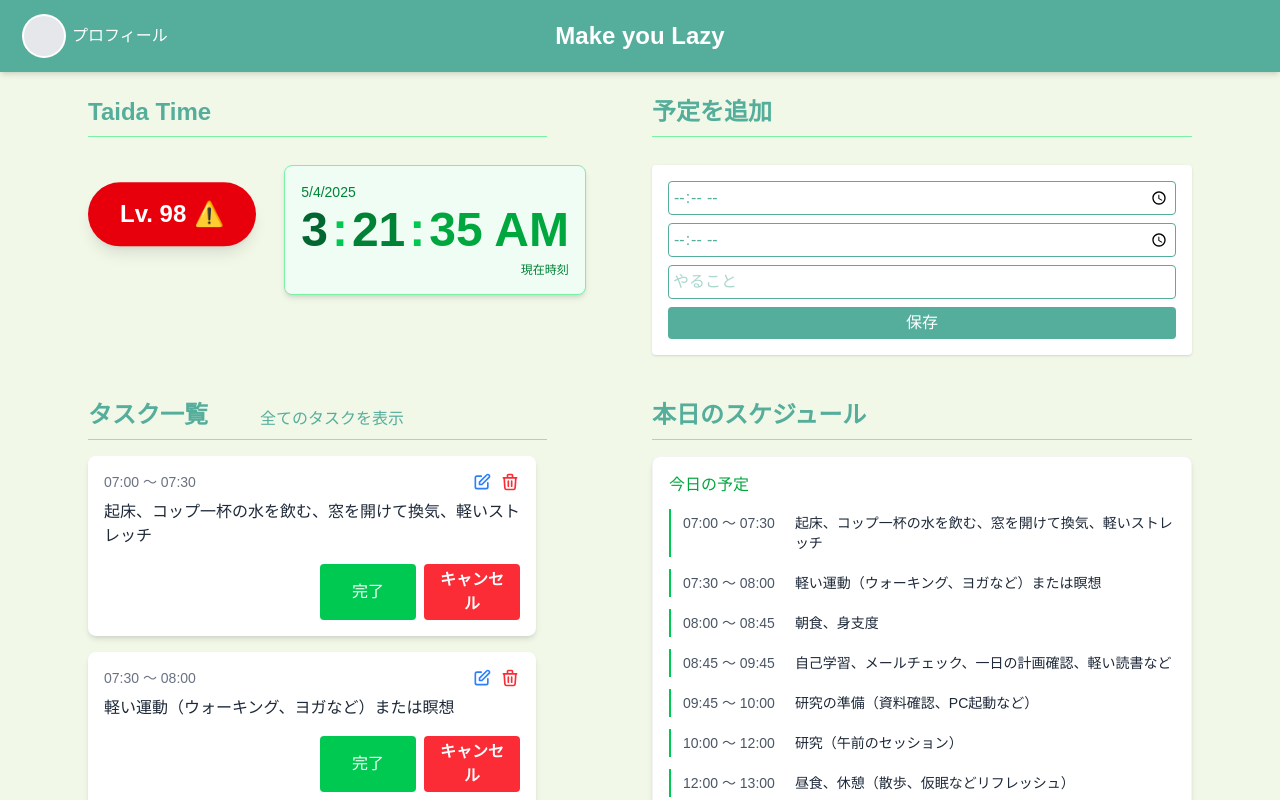
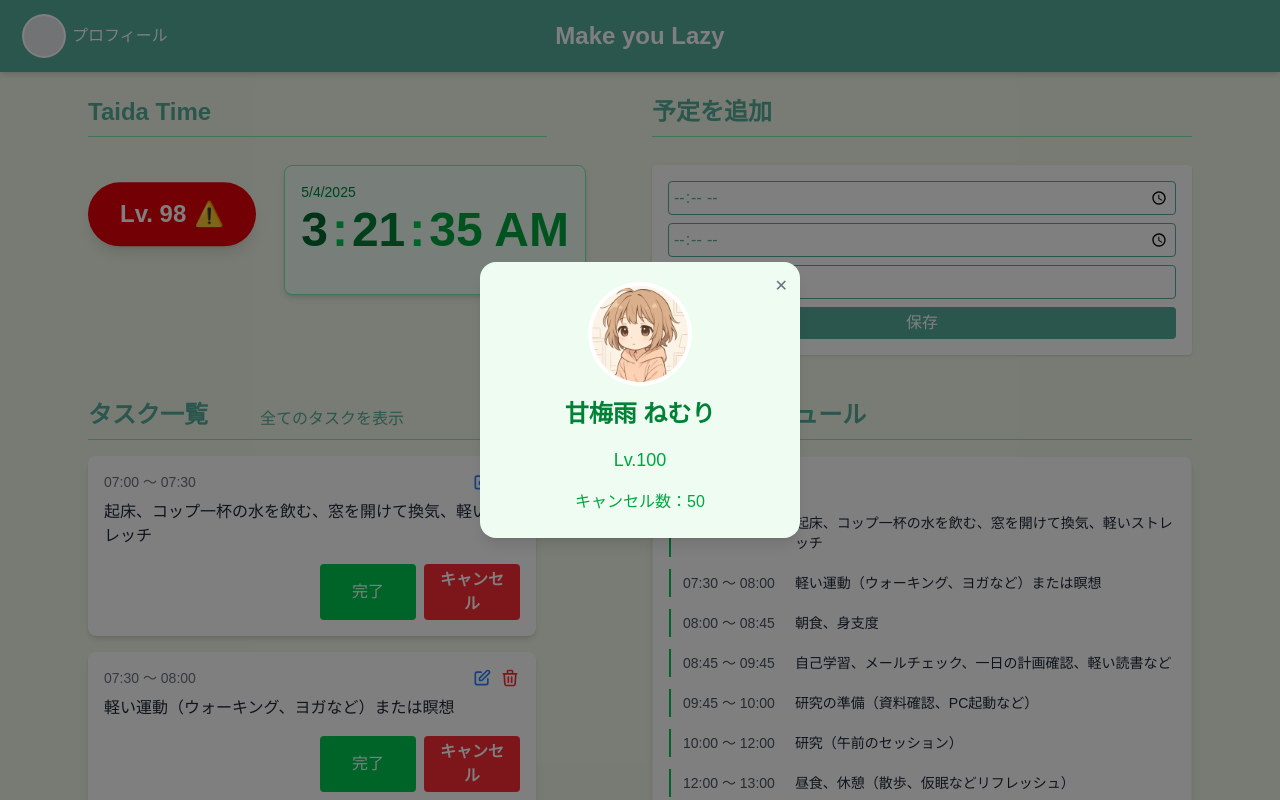
Before and after one commit to jack-app/jackHack2025_C, a Next.js app in the folder front/: page / in a window 1280 px wide. Both pictures are taken after a click on the button "プロフィール". Shown: the top 800 px of the page. Built offline with nearby package versions, Linux system fonts and the light colour scheme.

Commit message:
プロフィールモーダルの追加

```diff
--- a/front/src/app/page.tsx
+++ b/front/src/app/page.tsx
@@ -13,6 +13,7 @@ import EnhancedTimeCard from "@/components/EnhancedTimeCard";
 import EditTodoModal from "@/components/EditTodoModal";
 import {postLevelDown} from "@/libs/postleveldown";
 import { View } from "lucide-react";
+import ProfileModal from "../components/ProfileModal"
 
 
 
@@ -28,6 +29,14 @@ export default function Page() {
   const initallevel = 100;
   const [_combo, setCombo] = useState<number>(0);
   const [level, setLevel] = useState<number>(initallevel);
+  const [isProfileOpen, setIsProfileOpen] = useState<boolean>(false);
+
+  // ダミーデータ(プロフィール用)
+  const DummyProfile = {
+    name: "甘梅雨 ねむり",
+    level: 100,
+    canceledCount: 50
+  };
 
   // アプリ起動時にローカルストレージからデータを読み込む
   useEffect(() => {
@@ -256,6 +265,7 @@ export default function Page() {
     setShowTask("currentTask");
   };
 
+
   // 1分ごとに現在のタスクを更新
   useEffect(() => {
     // 初回レンダリング時にhandleNowViewTaskを実行する
@@ -275,7 +285,7 @@ export default function Page() {
 
   return (
     <div className="min-h-screen flex flex-col bg-[#f1f8e8] text-[#55AD9B]">
-      <Header />
+      <Header onProfileClick={() => setIsProfileOpen(true)}/>
       <main className="flex-1 p-6 max-w-6xl mx-auto grid grid-cols-1 md:grid-cols-2 gap-6">
         {/* レベル・時間セクション */}
         <section className="mb-5">
@@ -359,6 +369,17 @@ export default function Page() {
           onCancel={() => setEditingTodo(null)}
         />
       )}
+
+      {/* プロフィールモーダル */}
+      <ProfileModal
+        isOpen={isProfileOpen}
+        onClose={() => setIsProfileOpen(false)}
+        onEdit={() => {
+          /* 編集処理があれば */
+        }}
+        profile={DummyProfile}
+      />
+
     </div>
   );
 };
--- /dev/null
+++ b/front/src/components/ProfileModal.tsx
@@ -0,0 +1,58 @@
+// components/ProfileModal.tsx
+import React from "react";
+import { ProfilePropsType } from "@/types/todoType";
+
+const ProfileModal = ({
+  isOpen,
+  onClose,
+  profile,
+}: ProfilePropsType) => {
+  if (!isOpen) return null;
+
+  return (
+    <div
+      className="fixed inset-0 z-50 flex items-center justify-center bg-black/50 p-4"
+      aria-modal="true"
+      role="dialog"
+    >
+      <div className="relative bg-[#eefcf2] rounded-2xl shadow-lg w-full max-w-xs p-6">
+        {/* 閉じるボタン */}
+        <button
+          onClick={onClose}
+          className="absolute top-3 right-3 text-gray-500 hover:text-gray-700 focus:outline-none"
+          aria-label="閉じる"
+        >
+          ✕
+        </button>
+
+        {/* 本体 */}
+        <div className="flex flex-col items-center space-y-4">
+          {/* アイコン */}
+          <div
+            className="w-24 h-24 rounded-full ring-4 ring-white bg-gray-200 bg-center bg-cover"
+            style={{
+              backgroundImage: `url('/image.png')`,
+            }}
+          />
+
+          {/* 名前 */}
+          <h2 className="text-2xl font-semibold text-green-700">
+            {profile.name}
+          </h2>
+
+          {/* レベル */}
+          <p className="text-lg text-green-600">
+            Lv.{profile.level.toLocaleString()}
+          </p>
+
+          {/* キャンセル数 */}
+          <p className="text-base text-green-600">
+            キャンセル数：{profile.canceledCount.toLocaleString()}
+          </p>
+        </div>
+      </div>
+    </div>
+  );
+};
+
+export default ProfileModal;
--- a/front/src/components/header.tsx
+++ b/front/src/components/header.tsx
@@ -1,10 +1,14 @@
 import React from "react";
 
-const Header = () => {
+type HeaderProps = {
+    onProfileClick: () => void;
+};
+
+const Header = ( {onProfileClick}: HeaderProps ) => {
     return (
         <header className="bg-[#55AD9B] text-white py-4 px-6 shadow-md flex items-center justify-between relative">
         {/* 左：プロフィールアイコン */}
-        <button className="flex items-center space-x-2">
+        <button onClick={onProfileClick} className="flex items-center space-x-2">
             <div className="w-10 h-10 rounded-full ring-2 ring-white bg-gray-200 flex-shrink-0" />
             <span className="font-medium hover:underline">プロフィール</span>
         </button>
--- a/front/src/types/todoType.tsx
+++ b/front/src/types/todoType.tsx
@@ -32,3 +32,10 @@ export type LevelDownCombo = {
   cancel_total: number,
   conmbo_number: number,
 }
+
+export type ProfilePropsType = {
+  isOpen: boolean;
+  onClose: () => void;
+  onEdit?: () => void;
+  profile: {name: string, level:number, canceledCount: number}
+}
```
